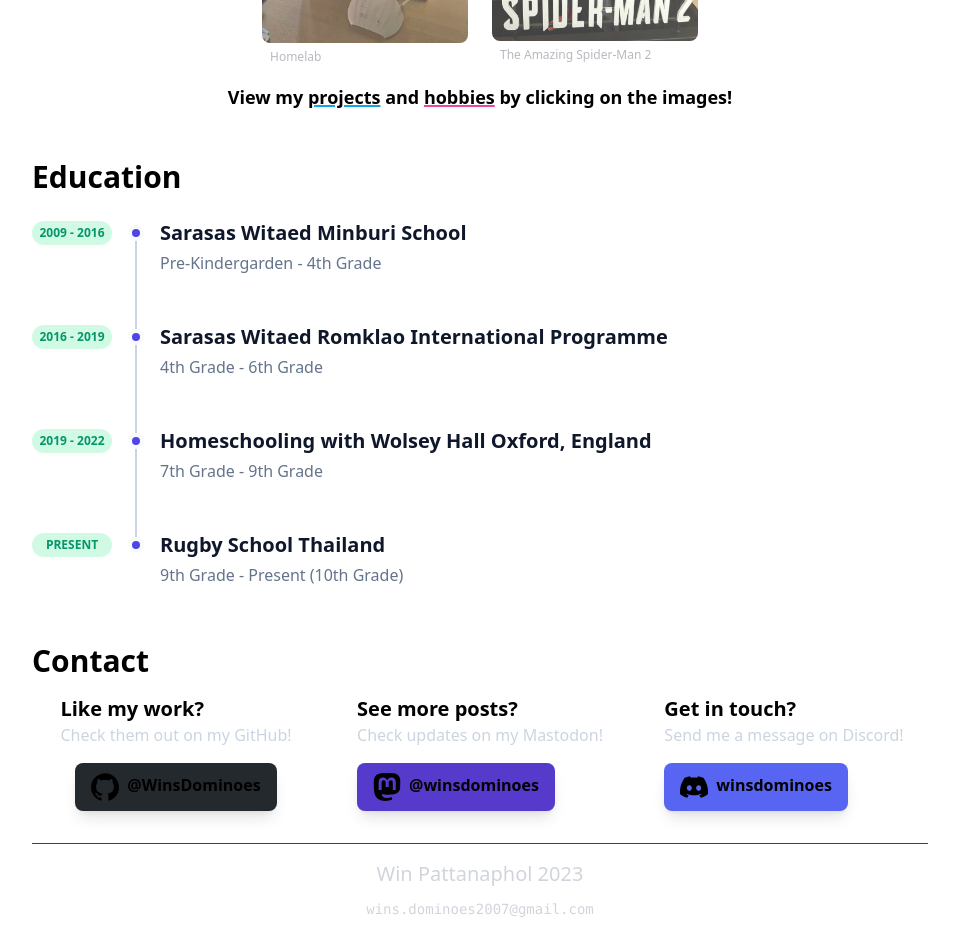
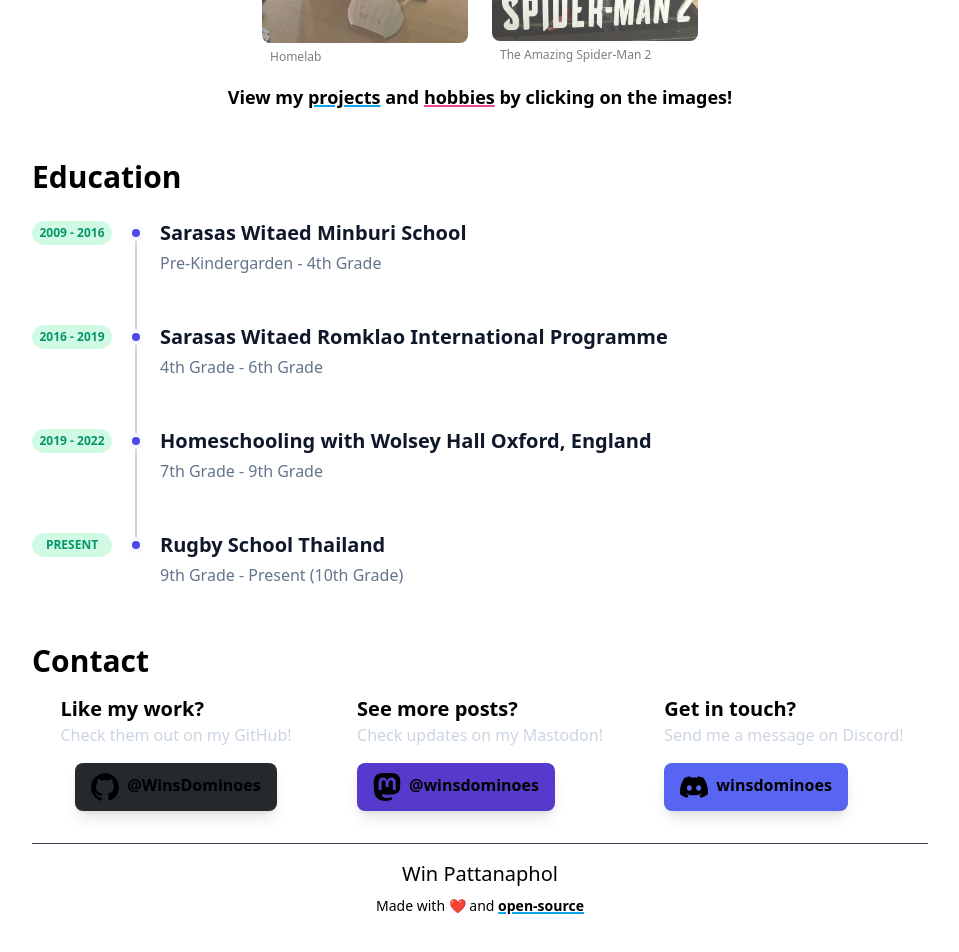
Before and after one commit to WinsDominoes/website, a Next.js app: page / in a window 1280 px wide. Shown: the part 1124-2076 px from the top of the page, without its empty margins (160-1119 px from the left). Built offline with nearby package versions, Linux system fonts and the light colour scheme.

Commit message:
Fixed minor text issues with light mode

```diff
--- a/app/components/Footer.tsx
+++ b/app/components/Footer.tsx
@@ -24,11 +24,11 @@
     return (
         <div className="flex flex-col gap-2 place-items-center mt-8 border-t w-full border-gray-700">
             <div className="mt-4">
-                <p className="text-xl px-4 cursor-pointer capitalize font-medium text-gray-300">Win Pattanaphol 2023</p>
+                <p className="text-xl px-4 cursor-pointer capitalize font-medium text-black dark:text-gray-300">Win Pattanaphol</p>
             </div>
 
             <div>
-                <code className="text-sm px-4 cursor-pointer font-medium text-gray-300">wins.dominoes2007@gmail.com</code>
+                <p className="text-sm px-4 cursor-pointer font-medium text-black dark:text-gray-300">Made with ❤️ and <Link href="https://github.com/WinsDominoes/website" className="font-bold underline decoration-2 decoration-sky-500">open-source</Link></p>
             </div>
         </div>
     );
--- a/app/components/Photo.tsx
+++ b/app/components/Photo.tsx
@@ -27,7 +27,7 @@
                             alt={alt}
                         />
 
-                        <span className="text-xs m-2 text-zinc-400">{alt}</span>
+                        <span className="text-xs m-2 text-zinc-600 dark:text-zinc-400">{alt}</span>
                     </div>
                 </div>
             </div>
@@ -50,7 +50,7 @@
                                 alt={alt}
                             />
 
-                            <span className="text-xs m-2 text-zinc-400">{alt}</span>
+                            <span className="text-xs m-2 text-zinc-600 dark:text-zinc-400">{alt}</span>
                         </div>
                     </div>
                 </Link>
--- a/app/hobbies/page.tsx
+++ b/app/hobbies/page.tsx
@@ -148,7 +148,7 @@
                                 </div>
                             </div>
                             <div className="flex col-span-6 justify-center">
-                                <p className='text-sm text-slate-400'>Photos by <Link href="https://www.facebook.com/attaste.rmutt"><span className="underline">ATTASTE</span></Link> & <Link href="https://www.facebook.com/Fashionrmutt"><span className="underline">FDCI</span></Link></p>
+                                <p className='text-sm text-slate-600 dark:text-slate-400'>Photos by <Link href="https://www.facebook.com/attaste.rmutt"><span className="underline">ATTASTE</span></Link> & <Link href="https://www.facebook.com/Fashionrmutt"><span className="underline">FDCI</span></Link></p>
                             </div>
                         </div>
                     </div>
--- a/app/projects/page.tsx
+++ b/app/projects/page.tsx
@@ -233,7 +233,7 @@
                                             className='rounded'
                                             src="/images/photos/school-work/robotics/lego-league/robot-movement.mp4">
                                         </video>
-                                        <span className="text-xs m-2 text-zinc-400">First LEGO League Robot Test Run</span>
+                                        <span className="text-xs m-2 text-zinc-600 dark:text-zinc-400">First LEGO League Robot Test Run</span>
                                     </div>
                                 </div>
                                 <div className="grid gap-4 content-center">
@@ -247,7 +247,7 @@
                             </div>
                         </div>
                         <div className="col-span-6 flex justify-center">
-                            <p className="text-sm text-zinc-400">
+                            <p className="text-sm text-zinc-600 dark:text-zinc-400">
                                 Photos by <Link href="https://www.facebook.com/rugbyschoolthailand" className="underline hover:text-zinc-500">Rugby School Thailand</Link>
                             </p>
                         </div>
@@ -275,7 +275,7 @@
                             </div>
                         </div>
                         <div className="col-span-6 flex justify-center">
-                            <p className="text-sm text-zinc-400">
+                            <p className="text-sm text-zinc-600 dark:text-zinc-400">
                                 Photos by <Link href="https://www.facebook.com/rugbyschoolthailand" className="underline hover:text-zinc-500">Rugby School Thailand</Link>
                             </p>
                         </div>
@@ -309,7 +309,7 @@
                         </div>
 
                         <div className="col-span-6 flex justify-center">
-                            <p className="text-sm text-zinc-400">
+                            <p className="text-sm text-zinc-600 dark:text-zinc-400">
                                 Photos by <Link href="https://www.facebook.com/rugbyschoolthailand" className="underline hover:text-zinc-500">Rugby School Thailand</Link>
                             </p>
                         </div>
```
